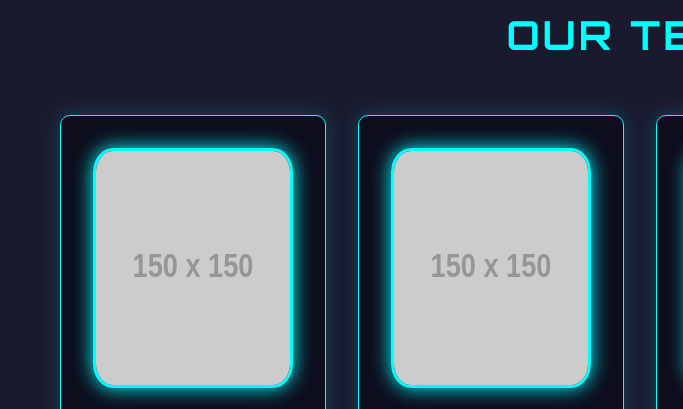
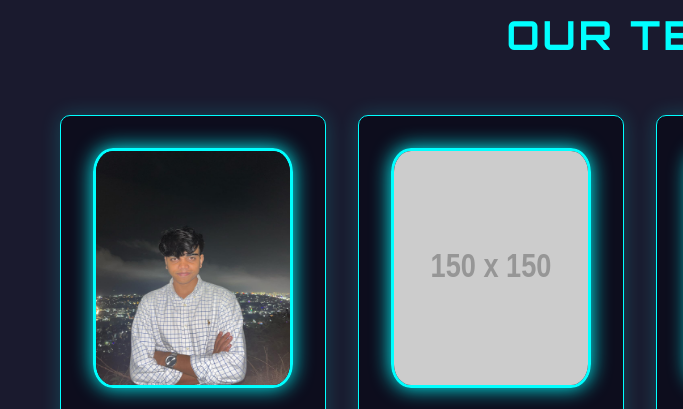
Before and after one commit to RADXIshan/XPLORE-LANDING-PAGE, a plain HTML site: page index.html in a window 1280 px wide. Shown: the part 2867-3276 px from the top of the page, 0-683 px from the left. Drawn offline with Linux system fonts and the light colour scheme; placeholder pictures from the web are drawn by us.

Commit message:
New Member Photo updated

```diff
--- a/index.html
+++ b/index.html
@@ -79,7 +79,7 @@
             <h2>Our Team</h2>
             <div class="team-grid">
                 <div class="team-member">
-                    <img src="https://via.placeholder.com/150" alt="Team Lead">
+                    <img src="./images/colin.jpeg" alt="Team Lead">
                     <h3>Colin Michael D Rozario</h3>
                     <p class="role">Coordinator</p>
                     <div class="social-links">
```
Also changed, not shown: images/colin.jpeg (added).
